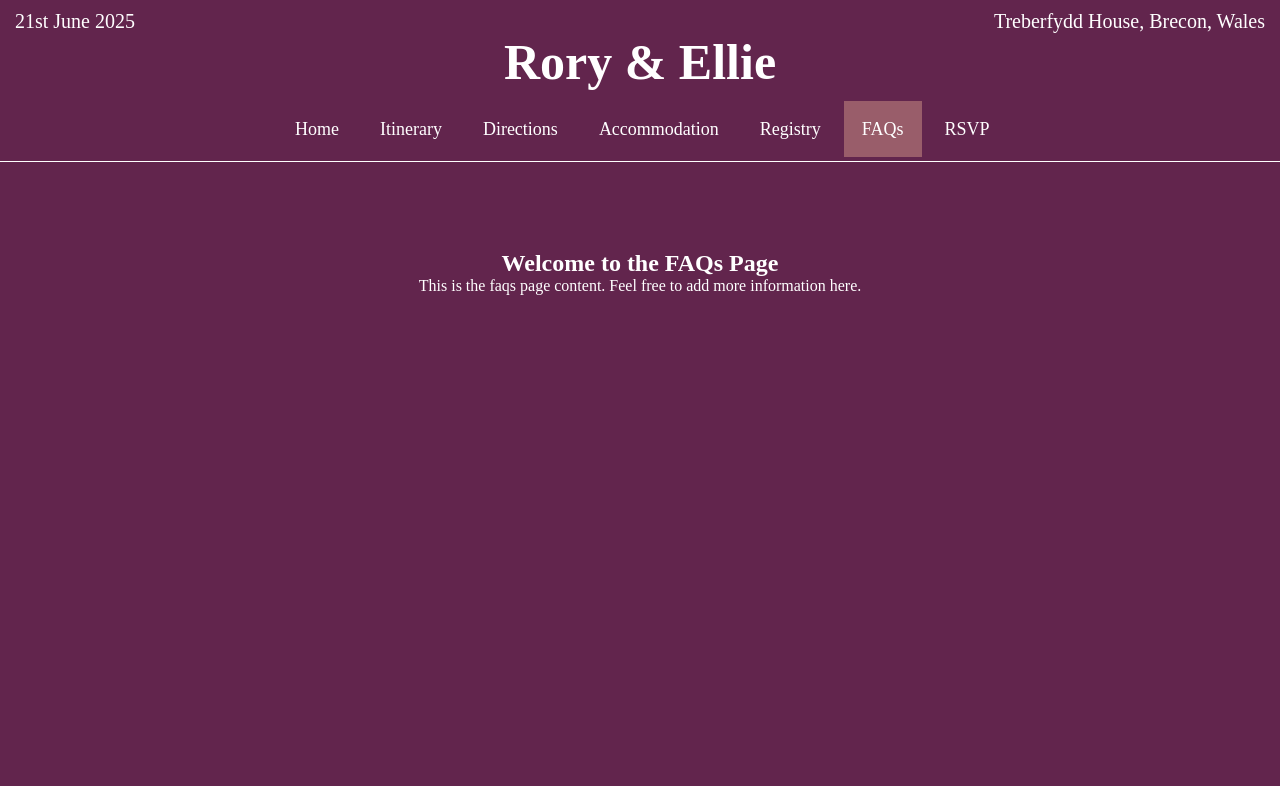
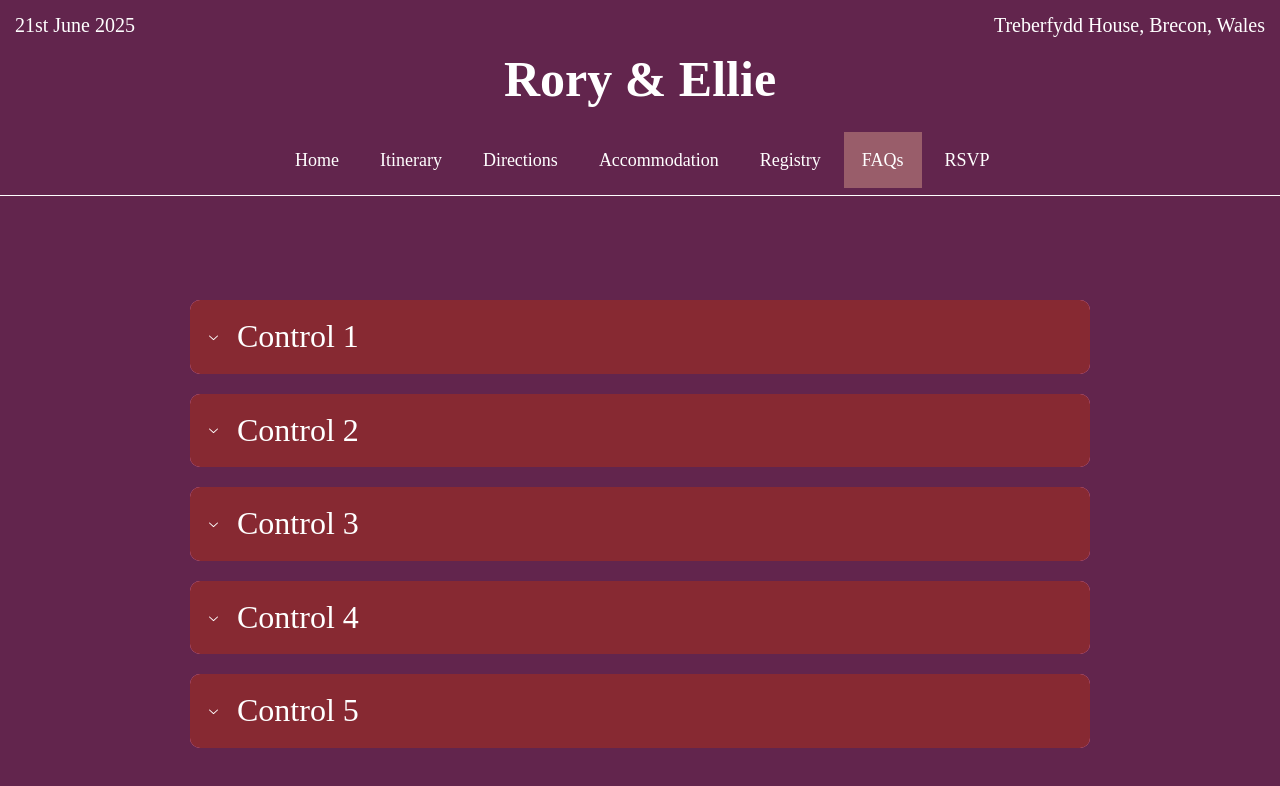
Before and after one commit to rjh-mopjones/wdst_fe, a React (Create React App) app in the folder wedsite/: page /faqs in a window 1280 px wide. Shown: the top 786 px of the page. Built offline with nearby package versions, Linux system fonts and the light colour scheme.

Commit message:
add in integration for mantine to do the faqs page

```diff
--- a/wedsite/package.json
+++ b/wedsite/package.json
@@ -3,6 +3,9 @@
   "version": "0.1.0",
   "private": true,
   "dependencies": {
+    "@mantine/core": "^7.9.0",
+    "@mantine/hooks": "^7.9.0",
+    "@tabler/icons-react": "^3.3.0",
     "@testing-library/jest-dom": "^5.17.0",
     "@testing-library/react": "^13.4.0",
     "@testing-library/user-event": "^13.5.0",
--- a/wedsite/src/App.js
+++ b/wedsite/src/App.js
@@ -8,10 +8,15 @@ import Itinerary from './pages/Itinerary';
 import Registry from './pages/Registry';
 import Accommodation from './pages/Accommodation';
 import RSVP from './pages/RSVP';
+import '@mantine/core/styles/global.css';
+import '@mantine/core/styles.css';
 import './styles/styles.css';
 import './styles/rsvp.css';
+import './styles/registry.css';
 import './styles/accommodation.css';
-import FAQs from "./pages/FAQs"; // Import your CSS file
+import '@mantine/core/styles/Accordion.css';
+import FAQs from "./pages/FAQs";
+import {MantineProvider, createTheme, MantineColorsTuple} from "@mantine/core"; // Import your CSS file
 
 
 export const NotSubmittedContext = React.createContext({
@@ -22,6 +27,24 @@ export const UserNameContext = React.createContext({
     userName:""
 });
 
+const myColor = [
+    '#d30690',
+    '#eedfe9',
+    '#debad1',
+    '#cf93ba',
+    '#c172a4',
+    '#b95d99',
+    '#b65392',
+    '#a0437f',
+    '#8f3a71',
+    '#7e3063'
+];
+
+const theme = createTheme({
+    colors: {
+        myColor,
+    }
+});
 
 const App = () => {
     const [notSubmitted, setNotSubmitted] = useState(NotSubmittedContext);
@@ -34,6 +57,7 @@ const App = () => {
       // TODO Accommodation
       <Router>
           <div className={"page"}>
+              <MantineProvider theme={theme}>
               <NotSubmittedContext.Provider value={[notSubmitted, setNotSubmitted]}>
               <UserNameContext.Provider value={[userName, setUserName]}>
                   <Navbar/>
@@ -50,6 +74,7 @@ const App = () => {
                   </div>
               </UserNameContext.Provider>
               </NotSubmittedContext.Provider>
+              </MantineProvider>
           </div>
       </Router>
   );
--- a/wedsite/src/pages/Accommodation.js
+++ b/wedsite/src/pages/Accommodation.js
@@ -61,9 +61,9 @@ const Accommodation = () => {
             </div>
             <br/>
             <div className={"accommodation-text-div"}>
-                <h3 className={"accommodation-text-text"}>
-                    There are also a ton of options on AirBnb
-                </h3>
+                <h2 className={"accommodation-text-text"}>
+                    There are also a ton of options on AirBnb! Always get in contact if you need help
+                </h2>
             </div>
         </div>
     );
--- a/wedsite/src/pages/FAQs.js
+++ b/wedsite/src/pages/FAQs.js
@@ -1,5 +1,16 @@
 import React, {useEffect} from 'react';
 import {useNavigate} from "react-router-dom";
+import {Accordion, AccordionControl, Text} from "@mantine/core";
+import classes from '../styles/FAQS.module.css';
+
+
+
+
+
+console.log(classes);
+
+
+
 
 const FAQs= () => {
     const routerNavigate = useNavigate();
@@ -25,8 +36,33 @@ const FAQs= () => {
     }, []);
     return (
         <div className={"faqs"}>
-            <h2>Welcome to the FAQs Page</h2>
-            <p>This is the faqs page content. Feel free to add more information here.</p>
+            <Accordion chevronPosition="left" maw={1000} mx="auto" size="xxl" fz="lg" classNames={{root:classes.root,
+                item:classes.item,
+                text:classes.text, control:classes.control}}
+            >
+                <Accordion.Item value="item-1" classNames={{text:classes.text}}>
+                    <AccordionControl>Control 1</AccordionControl>
+                    <Accordion.Panel>Panel 1</Accordion.Panel>
+                </Accordion.Item>
+
+                <Accordion.Item value="item-2">
+                    <AccordionControl>Control 2</AccordionControl>
+                    <Accordion.Panel>Panel 2</Accordion.Panel>
+                </Accordion.Item>
+
+                <Accordion.Item value="item-3">
+                    <AccordionControl>Control 3</AccordionControl>
+                    <Accordion.Panel>Panel 3 </Accordion.Panel>
+                </Accordion.Item>
+                <Accordion.Item value="item-4">
+                    <AccordionControl>Control 4</AccordionControl>
+                    <Accordion.Panel>Panel 4 </Accordion.Panel>
+                </Accordion.Item>
+                <Accordion.Item value="item-5">
+                    <AccordionControl>Control 5</AccordionControl>
+                    <Accordion.Panel>Panel 5 </Accordion.Panel>
+                </Accordion.Item>
+            </Accordion>
         </div>
     );
 };
--- a/wedsite/src/pages/Registry.js
+++ b/wedsite/src/pages/Registry.js
@@ -27,9 +27,15 @@ const Registry = () => {
 
     return (
         <div className={"registry"}>
-            <div className={"regWrap"}>
-                <h2>Welcome to the Registry Page</h2>
-                <p>This is the registry page content. Feel free to add more information here.</p>
+            <div className={"registry-wrap"}>
+                <h2 className={"registry-placeholder"}>
+                    I'm sure everyone is very anxious to shower us in gifts, but for the time being just plan to get
+                    there on the day!
+                </h2>
+                <br/>
+                <h2 className={"registry-placeholder"}>
+                    A registry is in the works
+                </h2>
             </div>
         </div>
     );
--- /dev/null
+++ b/wedsite/src/styles/FAQS.module.css
@@ -0,0 +1,28 @@
+.root {
+    /*border-radius: var(--mantine-radius-sm);*/
+    font-size: xxx-large;
+    border: 1px transparent;
+}
+.item{
+    color: black;
+    border: 1px transparent;
+    font-size: xx-large;
+    text-align: left;
+    background-color: #f88fbf;
+    border-radius: 10px;
+    margin-bottom: 20px;
+    margin-left: 5%;
+    margin-right: 5%;
+}
+.control{
+    border: 1px transparent;
+    border-radius: 10px;
+    background-color: #872932;
+    color: white;
+    font-size: xx-large;
+}
+.control:hover{
+    border: 1px transparent;
+    color: black;
+    font-size: xx-large;
+}
--- /dev/null
+++ b/wedsite/src/styles/registry.css
@@ -0,0 +1,4 @@
+.registry-placeholder{
+    padding-bottom: 5%;
+    text-align: center;
+}
--- a/wedsite/src/styles/styles.css
+++ b/wedsite/src/styles/styles.css
@@ -124,7 +124,7 @@ nav {
     overflow: auto;
     font-family: "Apple LiSung";
     position: relative;
-    top: 150px;
+    top: 200px;
     min-height: calc(100vh - 170px);
 }
 
```
Also changed, not shown: wedsite/src/components/faq.js (added, +14 -0 lines).
